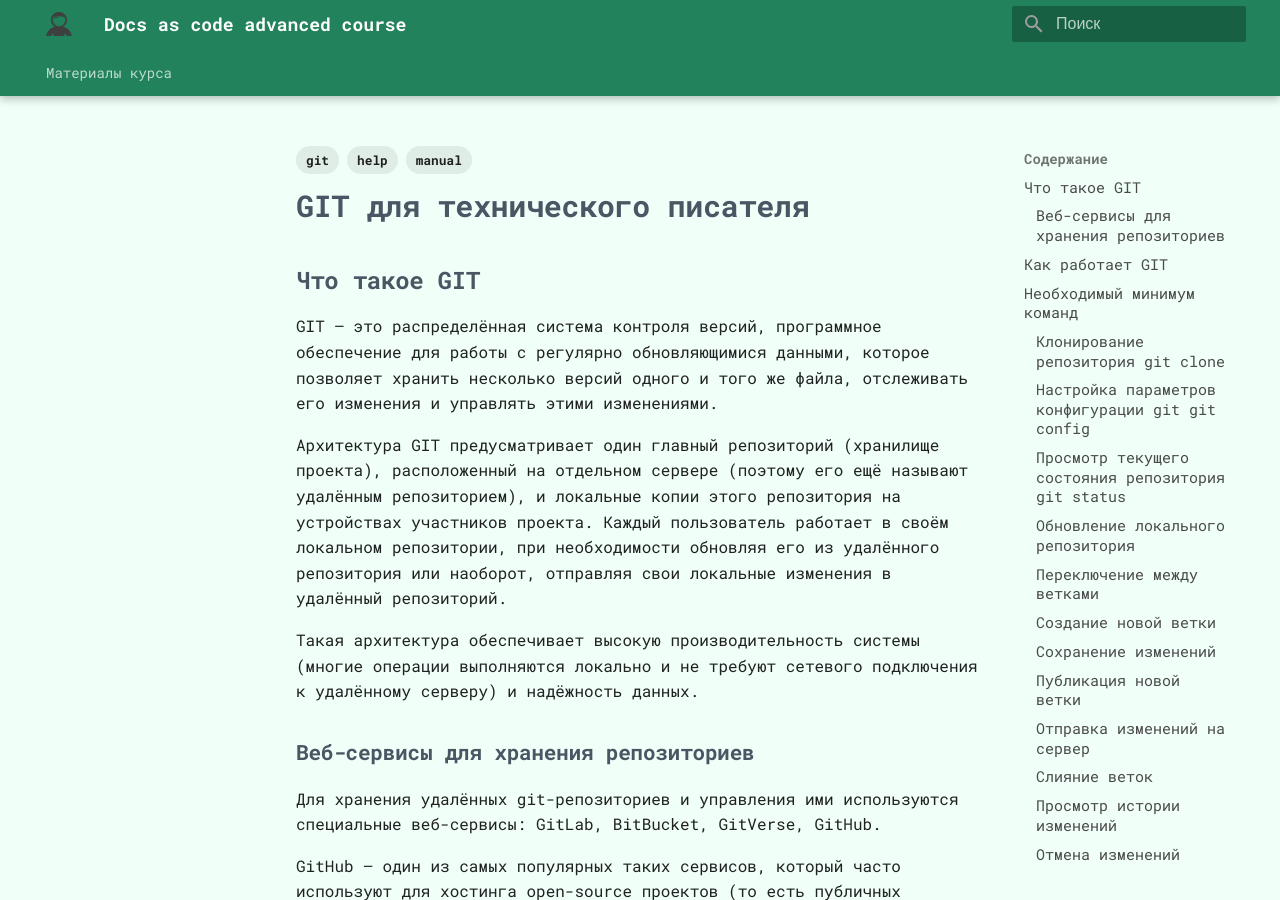
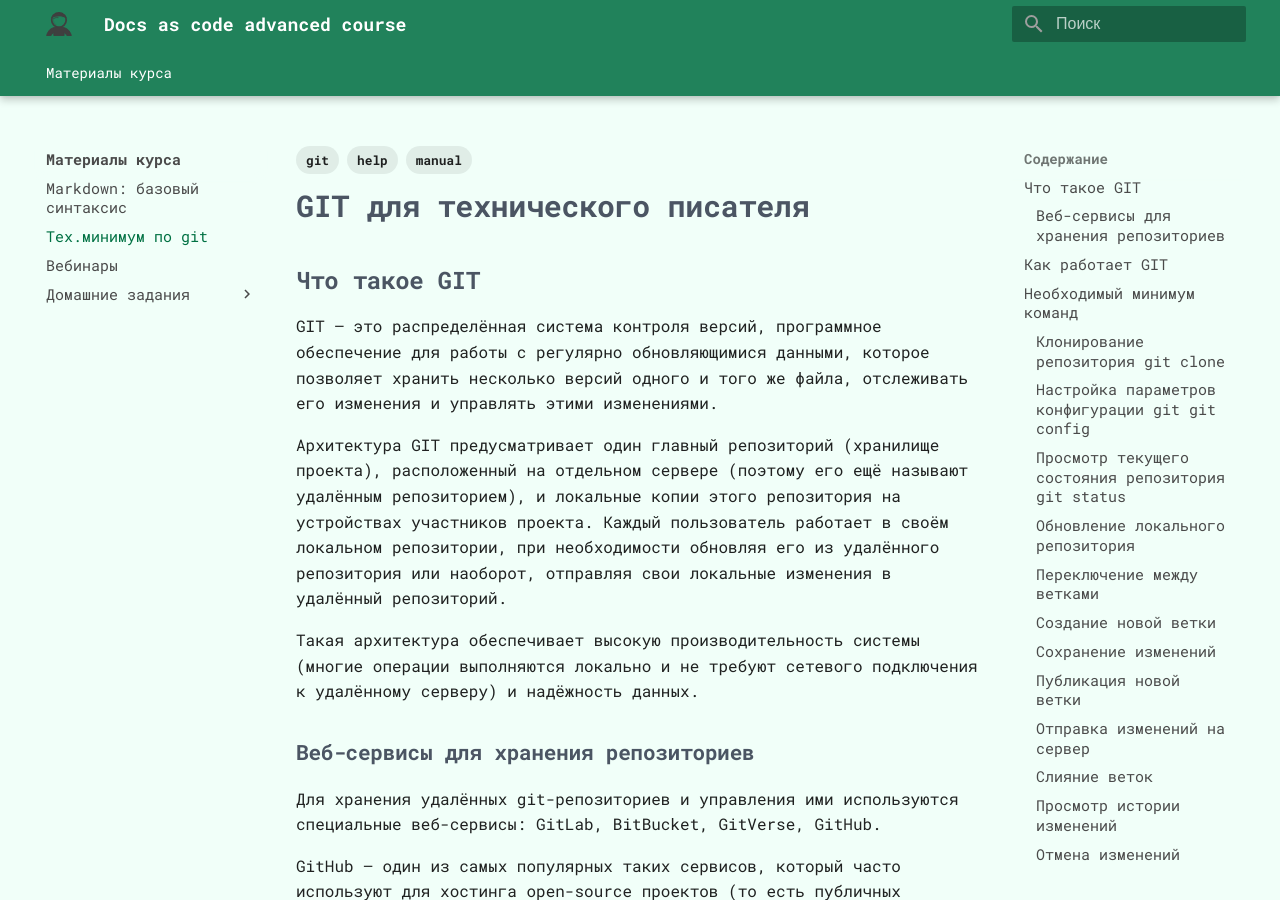
Before and after one commit to novillero/dac-adv-3, an MkDocs documentation site: the page built from docs/git-for-tech-writer.md, in a window 1280 px wide and 900 px high. Built offline with MkDocs 1.6.1 and Material for MkDocs 9.7.7, drawn with Linux system fonts in a browser that asks for light colours; some web fonts are replaced.

Commit message:
открыл статьи для 2 вебинара

```diff
--- a/mkdocs.yml
+++ b/mkdocs.yml
@@ -67,12 +67,12 @@ nav: # Структура сайта
       - index.md
       - 'Markdown: базовый синтаксис': markdown.md
 #      - 'Markdown: расширенный синтаксис': markdown-extensions.md
-#      - Тех.минимум по git: git-for-tech-writer.md
+      - Тех.минимум по git: git-for-tech-writer.md
       - Вебинары: meetings.md
       - Домашние задания:
         - Домашнее задание №0: homeworks/homework-0.md
         - Домашнее задание N1: homeworks/homework-1.md
-#        - Домашнее задание N2: homeworks/homework-2.md
+        - Домашнее задание N2: homeworks/homework-2.md
 #        - Домашнее задание №3: homeworks/homework-3.md
 #        - Домашнее задание N4: homeworks/homework-4.md
 #        - Домашнее задание N5: homeworks/homework-5.md
```
Also changed, not shown: docs/meetings.md (+3 -4 lines).
